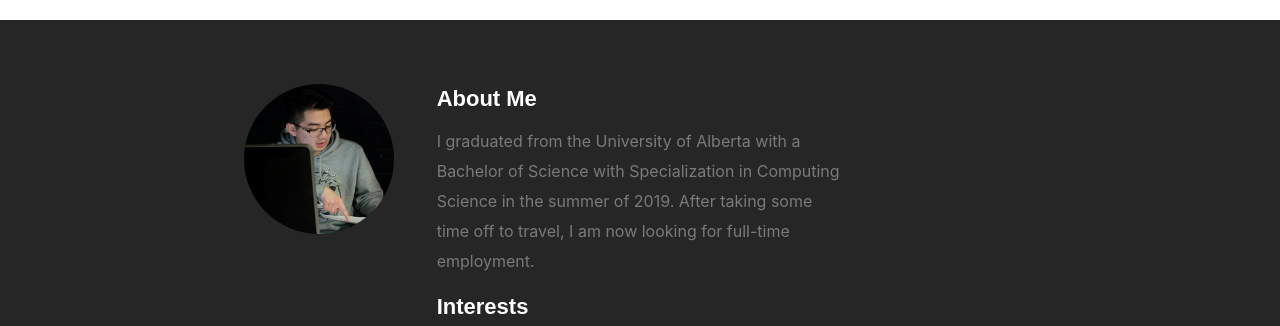
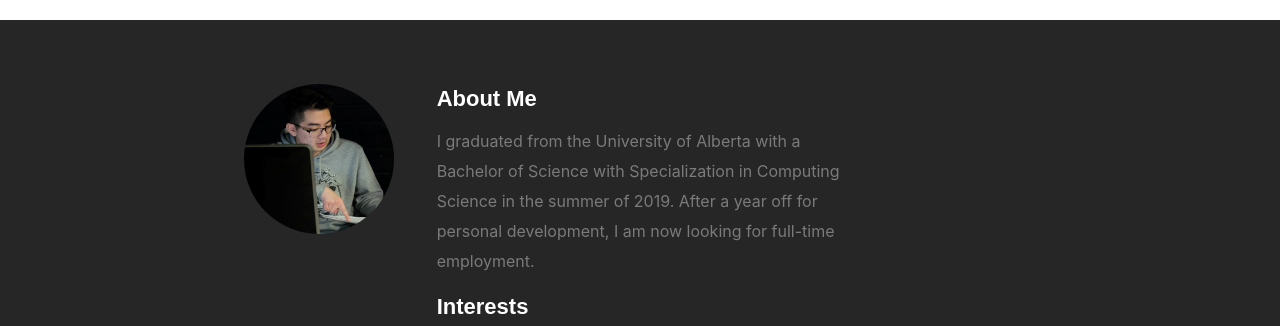
Before and after one commit to jamesnguyenvo/jamesnguyenvo.github.io, a React (Create React App) app: page / in a window 1280 px wide. Shown: the part 780-1106 px from the top of the page. Built offline with nearby package versions, Linux system fonts and the light colour scheme; some icons are missing.

Commit message:
Update About.js
desc

```diff
--- a/src/components/About.js
+++ b/src/components/About.js
@@ -10,7 +10,7 @@ class About extends Component {
                     <div className='col-4'>
                         <h2>About Me</h2>
                         <p>I graduated from the University of Alberta with a Bachelor of Science with Specialization in
-                            Computing Science in the summer of 2019. After taking some time off to travel, I am now looking
+                            Computing Science in the summer of 2019. After a year off for personal development, I am now looking
                             for full-time employment.
                         </p>
                     </div>
```
